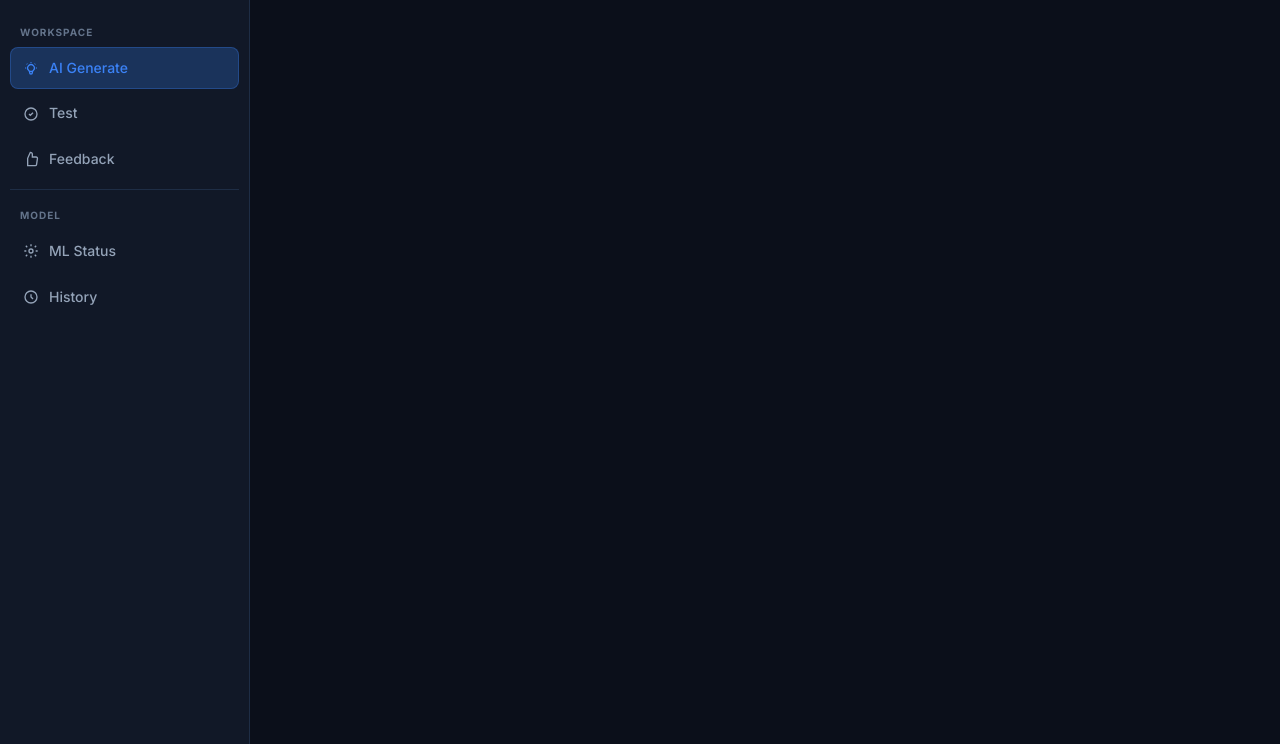
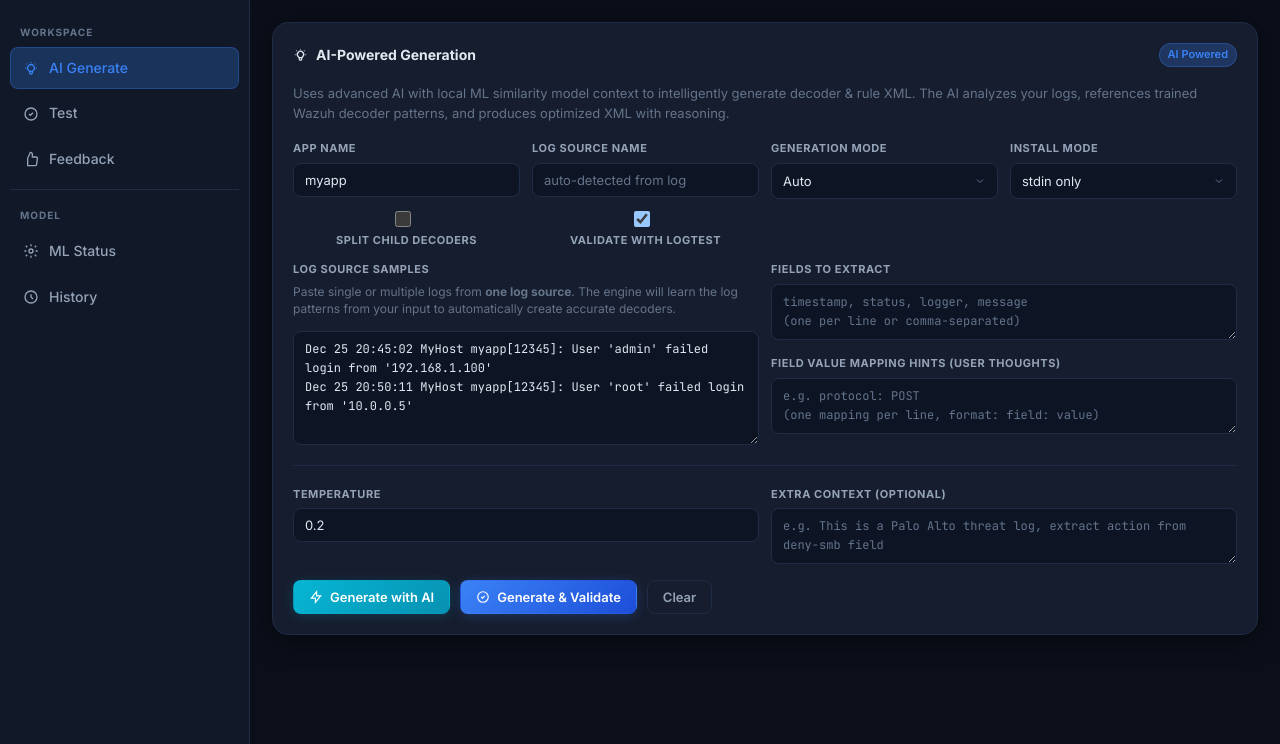
Before and after one commit to wazuh/integrations, a Flask app: template integrations/wazuh_decoder_rule_tool/app/templates/index.html in a window 1280 px wide. Shown: the part 56-800 px from the top of the page. Run offline with Flask 3, Linux system fonts and the light colour scheme; the template is opened without the code that fills it, so the values that code supplies are empty.

Commit message:
fix(ui): add missing active class to AI view so it shows on page load
The sidebar defaulted to AI Generate as active, but the corresponding
#view-ai div was missing the 'active' class, so CSS display:none kept
the entire AI generation page blank on initial load.

```diff
--- a/integrations/wazuh_decoder_rule_tool/app/templates/index.html
+++ b/integrations/wazuh_decoder_rule_tool/app/templates/index.html
@@ -135,7 +135,7 @@ Dec 25 20:50:11 MyHost myapp[12345]: User 'root' failed login from '10.0.0.5'</t
     </div>
 
     <!-- ════ AI VIEW ════ -->
-    <div class="section-view" id="view-ai">
+    <div class="section-view active" id="view-ai">
       <div class="card">
         <div class="card-header">
           <span class="card-title">
```
